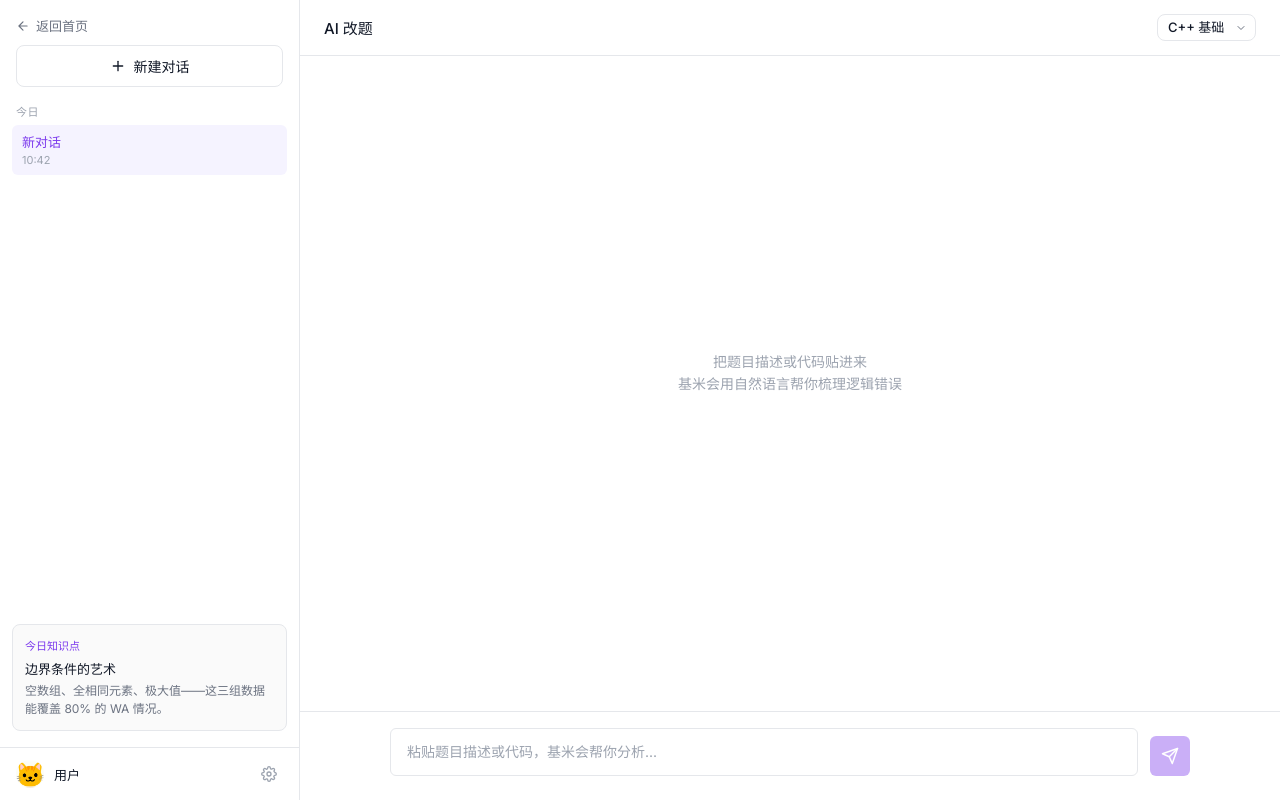
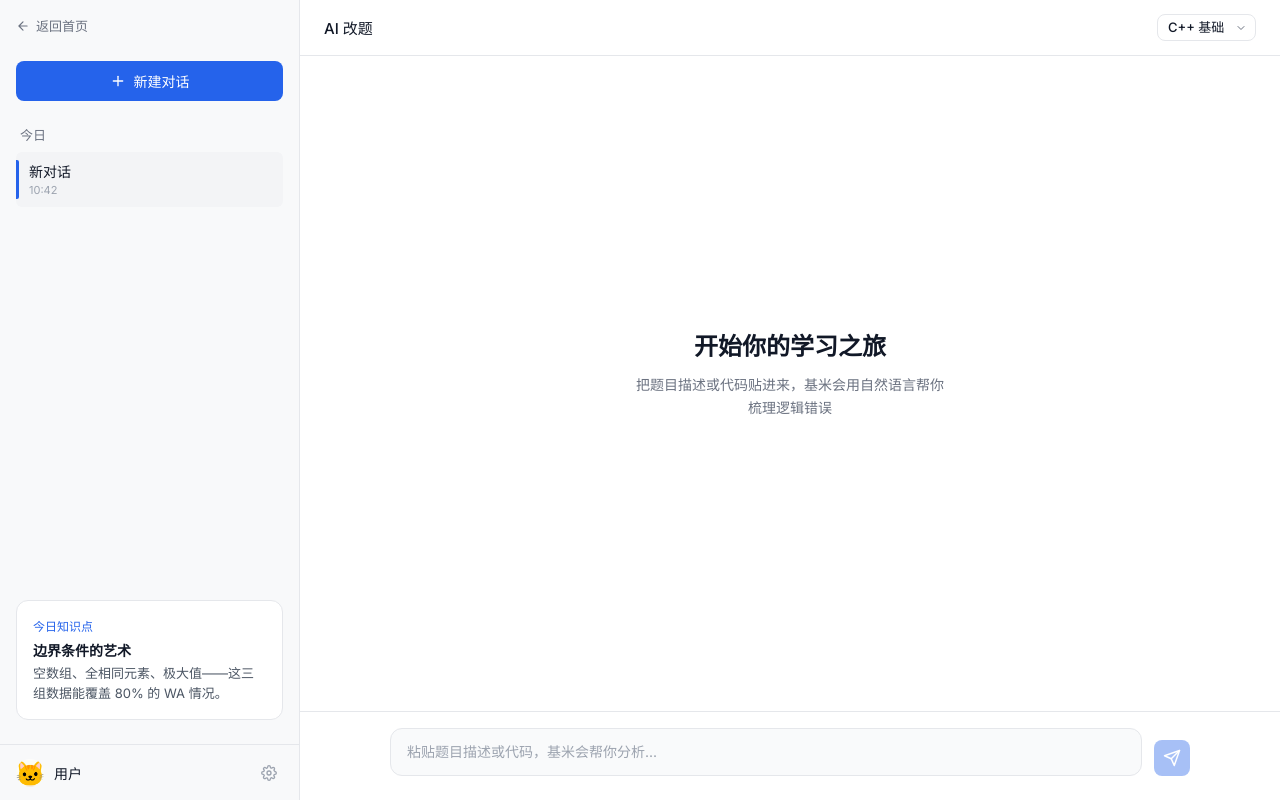
Before and after one commit to siyedioren/jimi-ai-study, a Next.js app: page /problems in a window 1280 px wide. Built offline with nearby package versions, Linux system fonts and the light colour scheme.

Commit message:
style: full visual overhaul per new design spec

```diff
--- a/components/Chat/ChatInterface.module.scss
+++ b/components/Chat/ChatInterface.module.scss
@@ -1,7 +1,30 @@
+// ═══════════════════════════════════════════════════════════════
+//                        布 局 基 底
+// ═══════════════════════════════════════════════════════════════
+
+$primary: #2563eb;
+$primary-hover: #1d4ed8;
+$bg-sidebar: #f8f9fa;
+$bg-main: #ffffff;
+$bg-ai-bubble: #f3f4f6;
+$bg-user-bubble: #eff6ff;
+$bg-code: #1e1e1e;
+$bg-input: #f9fafb;
+$text-primary: #111827;
+$text-secondary: #6b7280;
+$text-tertiary: #9ca3af;
+$text-ai: #1f2937;
+$text-user: #1e40af;
+$text-code: #e5e7eb;
+$border: #e5e7eb;
+$radius-sm: 6px;
+$radius-md: 8px;
+$radius-lg: 12px;
+
 .container {
   display: flex;
   height: 100vh;
-  background: #ffffff;
+  background: $bg-main;
   overflow: hidden;
 }
 
@@ -15,13 +38,13 @@
   width: 300px;
   min-width: 280px;
   max-width: 360px;
-  border-right: 1px solid var(--border);
-  background: #ffffff;
+  border-right: 1px solid $border;
+  background: $bg-sidebar;
   flex-shrink: 0;
 }
 
 .sidebarTop {
-  padding: 16px 16px 8px;
+  padding: 16px 16px 0;
 }
 
 .backLink {
@@ -29,34 +52,35 @@
   align-items: center;
   gap: 6px;
   font-size: 13px;
-  color: var(--text-secondary);
+  color: $text-secondary;
   transition: color 200ms ease;
 
   &:hover {
-    color: var(--accent);
+    color: $primary;
   }
 }
+
+// ---------- 新建对话 ----------
 
 .newChatBtn {
   display: flex;
   align-items: center;
   justify-content: center;
   gap: 8px;
-  margin: 0 16px 16px;
-  padding: 10px 0;
-  border: 1px solid var(--border);
-  border-radius: 8px;
-  background: #ffffff;
-  color: var(--text-primary);
+  margin: 24px 16px 0;
+  padding: 0;
+  height: 40px;
+  border: none;
+  border-radius: $radius-md;
+  background: $primary;
+  color: #ffffff;
   font-size: 14px;
   font-weight: 500;
   cursor: pointer;
-  transition: border-color 200ms ease, background-color 200ms ease;
+  transition: background-color 200ms ease;
 
   &:hover {
-    border-color: var(--accent);
-    background: var(--accent-light);
-    color: var(--accent);
+    background: $primary-hover;
   }
 }
 
@@ -65,26 +89,24 @@
 .historyScroll {
   flex: 1;
   overflow-y: auto;
-  padding: 0 12px;
+  padding: 24px 16px 0;
 }
 
 .historyGroup {
-  margin-bottom: 16px;
+  margin-bottom: 24px;
 }
 
 .historyGroupTitle {
-  font-size: 11px;
+  font-size: 13px;
   font-weight: 500;
-  color: var(--text-tertiary);
-  text-transform: uppercase;
-  letter-spacing: 0.05em;
-  padding: 0 4px 6px;
+  color: $text-secondary;
+  padding: 0 4px 8px;
 }
 
 .historyItem {
   position: relative;
-  padding: 8px 32px 8px 10px;
-  border-radius: 6px;
+  padding: 10px 32px 10px 13px;
+  border-radius: $radius-sm;
   cursor: pointer;
   margin-bottom: 2px;
   transition: background-color 150ms ease;
@@ -94,18 +116,30 @@
   }
 
   &.historyItemActive {
-    background: var(--accent-light);
+    background: #f3f4f6;
+
+    &::before {
+      content: "";
+      position: absolute;
+      left: 0;
+      top: 8px;
+      bottom: 8px;
+      width: 3px;
+      border-radius: 0 2px 2px 0;
+      background: $primary;
+    }
 
     .historyItemTitle {
-      color: var(--accent);
+      color: $text-primary;
       font-weight: 500;
     }
   }
 }
 
 .historyItemTitle {
-  font-size: 13px;
-  color: var(--text-primary);
+  font-size: 14px;
+  font-weight: 400;
+  color: $text-primary;
   line-height: 1.4;
   white-space: nowrap;
   overflow: hidden;
@@ -114,7 +148,7 @@
 
 .historyItemMeta {
   font-size: 11px;
-  color: var(--text-tertiary);
+  color: $text-tertiary;
   margin-top: 2px;
 }
 
@@ -130,11 +164,11 @@
   justify-content: center;
   border: none;
   background: transparent;
-  color: var(--text-tertiary);
+  color: $text-tertiary;
   font-size: 16px;
   line-height: 1;
   cursor: pointer;
-  border-radius: 4px;
+  border-radius: $radius-sm;
   opacity: 0;
   transition: opacity 150ms ease, background-color 150ms ease, color 150ms ease;
 
@@ -151,31 +185,32 @@
 // ---------- 今日知识点 ----------
 
 .knowledgeCard {
-  margin: 0 12px 16px;
-  padding: 12px;
-  border: 1px solid var(--border);
-  border-radius: 8px;
-  background: #fafafa;
+  margin: 0 16px 24px;
+  padding: 16px;
+  background: #ffffff;
+  border: 1px solid $border;
+  border-radius: $radius-lg;
 }
 
 .knowledgeLabel {
-  font-size: 11px;
+  font-size: 12px;
   font-weight: 500;
-  color: var(--accent);
+  color: $primary;
   margin-bottom: 6px;
 }
 
 .knowledgeTitle {
-  font-size: 13px;
-  font-weight: 500;
-  color: var(--text-primary);
+  font-size: 14px;
+  font-weight: 600;
+  color: $text-primary;
   margin-bottom: 4px;
 }
 
 .knowledgeDesc {
-  font-size: 12px;
+  font-size: 13px;
+  font-weight: 400;
   line-height: 1.5;
-  color: var(--text-secondary);
+  color: #4b5563;
 }
 
 // ---------- 用户区 ----------
@@ -184,9 +219,11 @@
   display: flex;
   align-items: center;
   gap: 10px;
-  padding: 12px 16px;
-  border-top: 1px solid var(--border);
+  height: 56px;
+  padding: 0 16px;
+  border-top: 1px solid $border;
   flex-shrink: 0;
+  background: $bg-sidebar;
 }
 
 .userAvatar {
@@ -198,9 +235,9 @@
 
 .userName {
   flex: 1;
-  font-size: 13px;
-  color: var(--text-primary);
+  font-size: 14px;
   font-weight: 500;
+  color: $text-primary;
 }
 
 .userSettings {
@@ -211,14 +248,14 @@
   justify-content: center;
   border: none;
   background: transparent;
-  color: var(--text-tertiary);
+  color: $text-tertiary;
   cursor: pointer;
-  border-radius: 6px;
+  border-radius: $radius-sm;
   transition: background-color 150ms ease, color 150ms ease;
 
   &:hover {
     background: #f3f4f6;
-    color: var(--text-secondary);
+    color: $text-secondary;
   }
 }
 
@@ -231,7 +268,7 @@
   flex-direction: column;
   flex: 1;
   min-width: 0;
-  background: #ffffff;
+  background: $bg-main;
 }
 
 .mainHeader {
@@ -239,26 +276,26 @@
   align-items: center;
   justify-content: space-between;
   padding: 14px 24px;
-  border-bottom: 1px solid var(--border);
+  border-bottom: 1px solid $border;
   flex-shrink: 0;
 }
 
 .mainHeaderTitle {
   font-size: 15px;
   font-weight: 500;
-  color: var(--text-primary);
+  color: $text-primary;
 }
 
 .modeSelect {
   appearance: none;
   -webkit-appearance: none;
   background: #ffffff;
-  border: 1px solid var(--border);
-  border-radius: 8px;
+  border: 1px solid $border;
+  border-radius: $radius-md;
   padding: 5px 26px 5px 10px;
   font-size: 13px;
   font-weight: 500;
-  color: var(--text-primary);
+  color: $text-primary;
   font-family: inherit;
   cursor: pointer;
   transition: border-color 200ms ease;
@@ -267,12 +304,12 @@
   background-position: right 8px center;
 
   &:hover {
-    border-color: var(--border-hover);
+    border-color: #d1d5db;
   }
 
   &:focus {
     outline: none;
-    border-color: var(--accent);
+    border-color: $primary;
   }
 }
 
@@ -292,14 +329,31 @@
   }
 }
 
+// ---------- 空状态 ----------
+
 .emptyState {
   margin: auto;
   text-align: center;
-  color: var(--text-tertiary);
+}
+
+.emptyStateTitle {
+  font-size: 24px;
+  font-weight: 600;
+  color: $text-primary;
+}
+
+.emptyStateSub {
+  margin-top: 12px;
   font-size: 14px;
+  font-weight: 400;
+  color: $text-secondary;
   line-height: 1.6;
   max-width: 320px;
+  margin-left: auto;
+  margin-right: auto;
 }
+
+// ---------- 消息气泡 ----------
 
 .messageRow {
   display: flex;
@@ -327,14 +381,14 @@
 }
 
 .avatarAi {
-  background: var(--accent-light);
-  color: var(--accent);
+  background: #dbeafe;
+  color: $primary;
 }
 
 .bubble {
   max-width: 600px;
   padding: 14px 18px;
-  border-radius: 12px;
+  border-radius: $radius-lg;
   font-size: 14px;
   line-height: 1.7;
   white-space: pre-wrap;
@@ -342,29 +396,26 @@
 }
 
 .bubbleUser {
-  background: #f9fafb;
-  border: 1px solid var(--border);
-  color: var(--text-primary);
-  border-bottom-right-radius: 4px;
+  background: $bg-user-bubble;
+  color: $text-user;
+  border-bottom-right-radius: 0;
 }
 
 .bubbleAi {
-  background: #ffffff;
-  border: 1px solid var(--border);
-  color: var(--text-primary);
-  border-bottom-left-radius: 4px;
+  background: $bg-ai-bubble;
+  color: $text-ai;
+  border-bottom-left-radius: 0;
 }
 
 .codeBlock {
   margin-top: 8px;
-  padding: 12px 14px;
-  background: #f9fafb;
-  border: 1px solid var(--border);
-  border-radius: 8px;
+  padding: 12px;
+  background: $bg-code;
+  border-radius: $radius-md;
   font-family: var(--font-mono), monospace;
   font-size: 13px;
   line-height: 1.6;
-  color: var(--text-primary);
+  color: $text-code;
   overflow-x: auto;
   white-space: pre;
 }
@@ -373,8 +424,8 @@
 
 .inputArea {
   flex-shrink: 0;
-  border-top: 1px solid var(--border);
-  background: #ffffff;
+  border-top: 1px solid $border;
+  background: $bg-main;
   padding: 16px 24px 24px;
 
   @media (max-width: 640px) {
@@ -393,35 +444,36 @@
 .textarea {
   flex: 1;
   resize: none;
-  border: 1px solid var(--border);
-  border-radius: 6px;
+  border: 1px solid $border;
+  border-radius: $radius-lg;
   padding: 12px 16px;
   font-size: 14px;
   line-height: 1.6;
-  color: var(--text-primary);
-  background: #ffffff;
+  color: $text-primary;
+  background: $bg-input;
   font-family: inherit;
   min-height: 48px;
   max-height: 200px;
-  transition: border-color 200ms ease;
+  transition: border-color 200ms ease, box-shadow 200ms ease;
 
   &::placeholder {
-    color: var(--text-tertiary);
+    color: $text-tertiary;
   }
 
   &:focus {
     outline: none;
-    border-color: var(--accent);
+    border-color: $primary;
+    box-shadow: 0 0 0 3px rgba(37, 99, 235, 0.1);
   }
 }
 
 .sendBtn {
   flex-shrink: 0;
-  width: 40px;
-  height: 40px;
-  border-radius: 6px;
+  width: 36px;
+  height: 36px;
+  border-radius: $radius-md;
   border: none;
-  background: var(--accent);
+  background: $primary;
   color: #ffffff;
   display: flex;
   align-items: center;
@@ -430,7 +482,7 @@
   transition: background-color 200ms ease;
 
   &:hover:not(:disabled) {
-    background: var(--accent-hover);
+    background: $primary-hover;
   }
 
   &:disabled {
@@ -452,7 +504,7 @@
   width: 6px;
   height: 6px;
   border-radius: 50%;
-  background: var(--text-tertiary);
+  background: $text-tertiary;
   animation: bounce 1.4s infinite ease-in-out both;
 }
 
--- a/components/Chat/ChatInterface.tsx
+++ b/components/Chat/ChatInterface.tsx
@@ -414,9 +414,10 @@ export default function ChatInterface() {
         <div className={styles.messages}>
           {(!currentSession || currentSession.messages.length === 0) && (
             <div className={styles.emptyState}>
-              把题目描述或代码贴进来
-              <br />
-              基米会用自然语言帮你梳理逻辑错误
+              <div className={styles.emptyStateTitle}>开始你的学习之旅</div>
+              <div className={styles.emptyStateSub}>
+                把题目描述或代码贴进来，基米会用自然语言帮你梳理逻辑错误
+              </div>
             </div>
           )}
 
```
